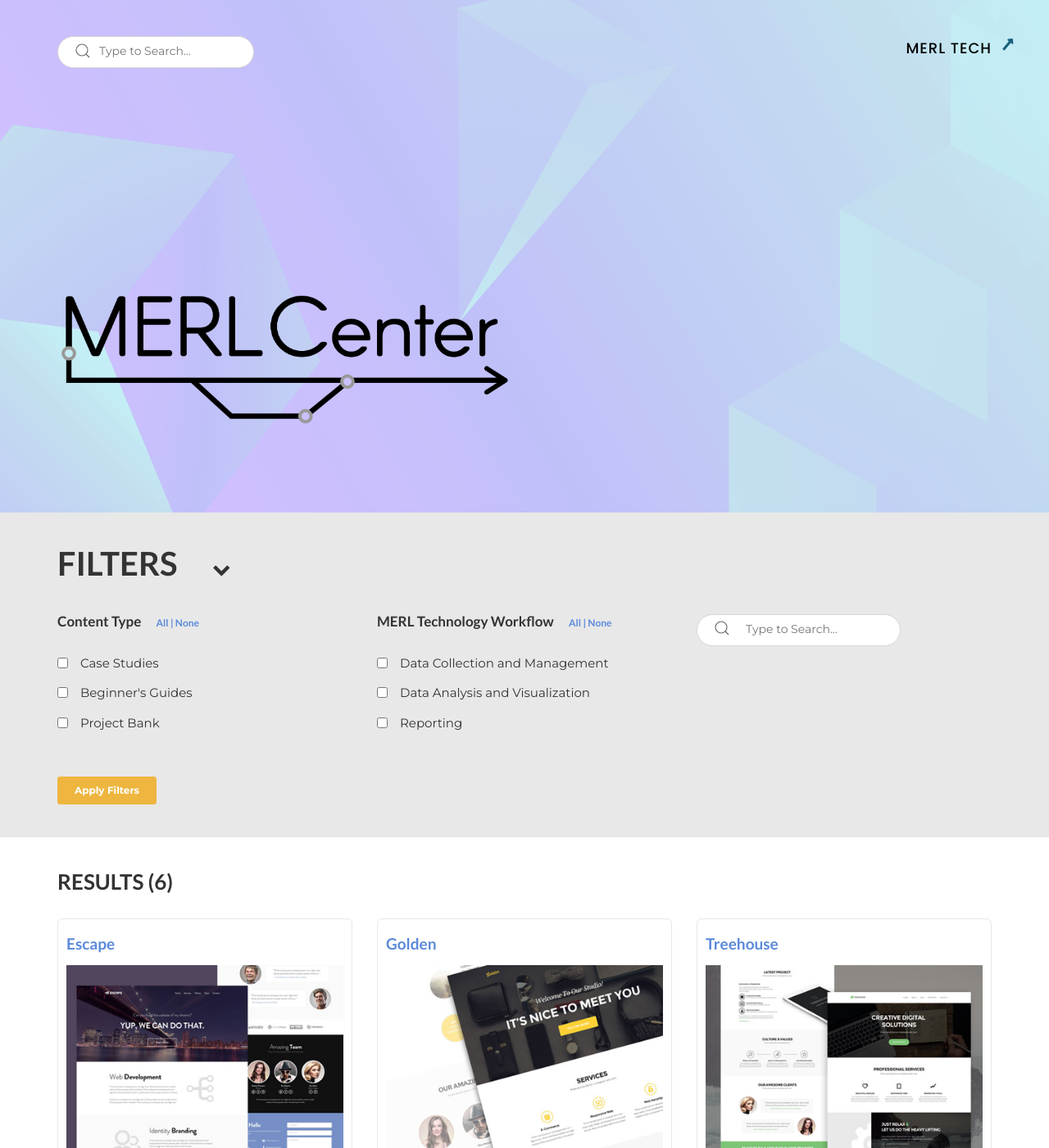
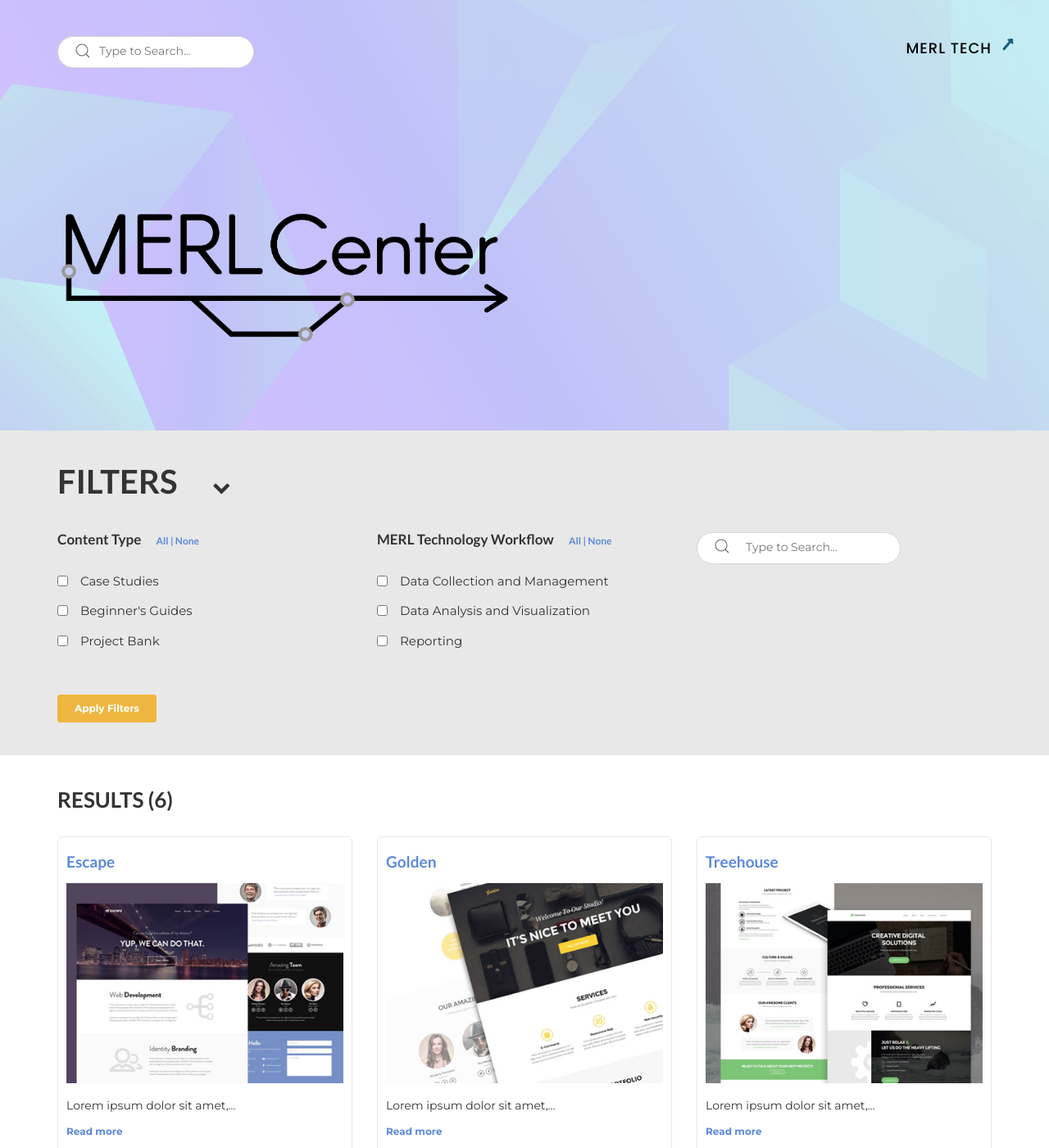
Before and after one commit to gsadaf/gsadaf.github.io, a Jekyll site: the page built from index.html, in a window 1280 px wide and 1400 px high. Shown: the whole window at 82% size. Built offline with Jekyll 4.4.1, drawn with Linux system fonts in a browser that asks for light colours; some web fonts are replaced.

Commit message:
latest changes

```diff
--- a/_includes/css/agency.css
+++ b/_includes/css/agency.css
@@ -325,7 +325,7 @@ header .intro-text .intro-heading {
     }
 	header .intro-text.banner_image{
 		text-align:center;
-		padding-top:350px;
+		padding-top:250px;
 	}
 
     header .intro-text .intro-lead-in {
```
